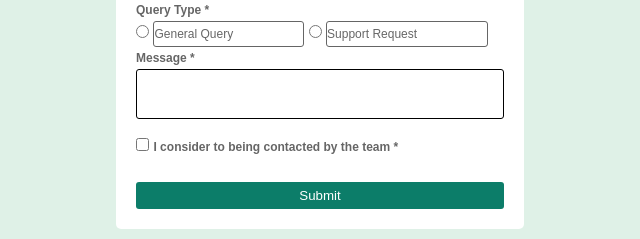
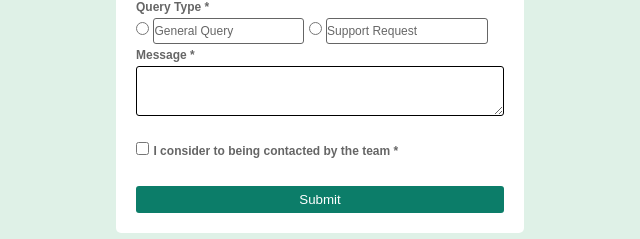
Before and after one commit to 21A91A1246/contact-form, a plain HTML site: page index.html in a window 1280 px wide. Shown: the part 306-545 px from the top of the page, 320-960 px from the left. Drawn offline with Linux system fonts and the light colour scheme.

Commit message:
index.html

```diff
--- a/index.html
+++ b/index.html
@@ -32,7 +32,7 @@
                 <input type="radio"  id="qType" name="qType" required> <span style="border: 1px solid; font-family: sans-serif; font-size: 12px;padding-right: 70px;margin-top: 20px; padding-top: 5px;padding-bottom: 5px;border-radius: 3px;opacity: 60%;">Support Request</span>
                 <br>
                 <label for="msg">Message *</label> <br>
-                <input type="text" id="msg" name="msg" required style="height: 50px; width: 100%;">
+                <textarea  required style="height: 50px; width: 100%; border: 1px solid;border-radius: 3px;"></textarea>
                 <br>
                 <div style="margin-top: 15px;">
                     <input type="checkbox"  required>
```
